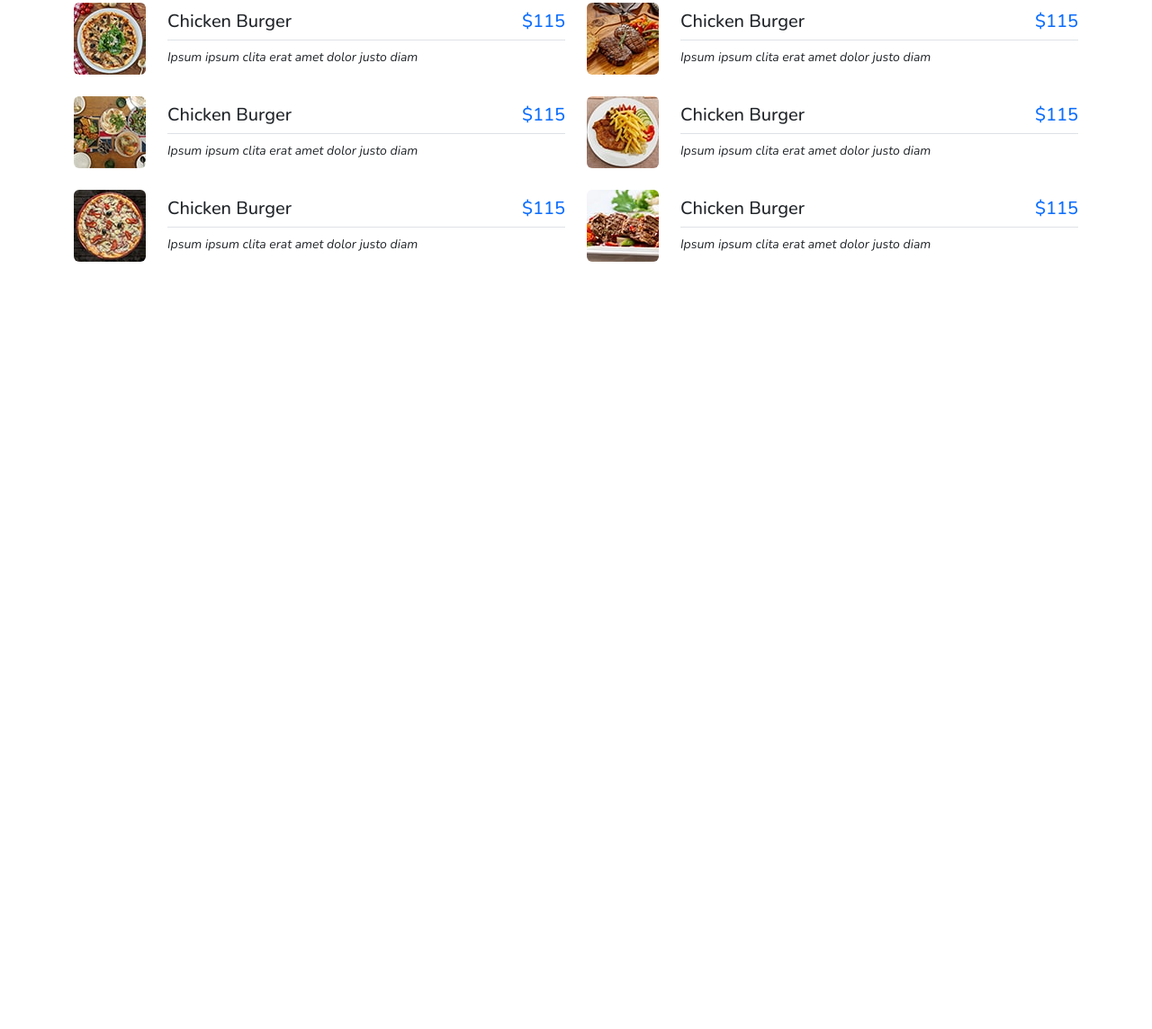
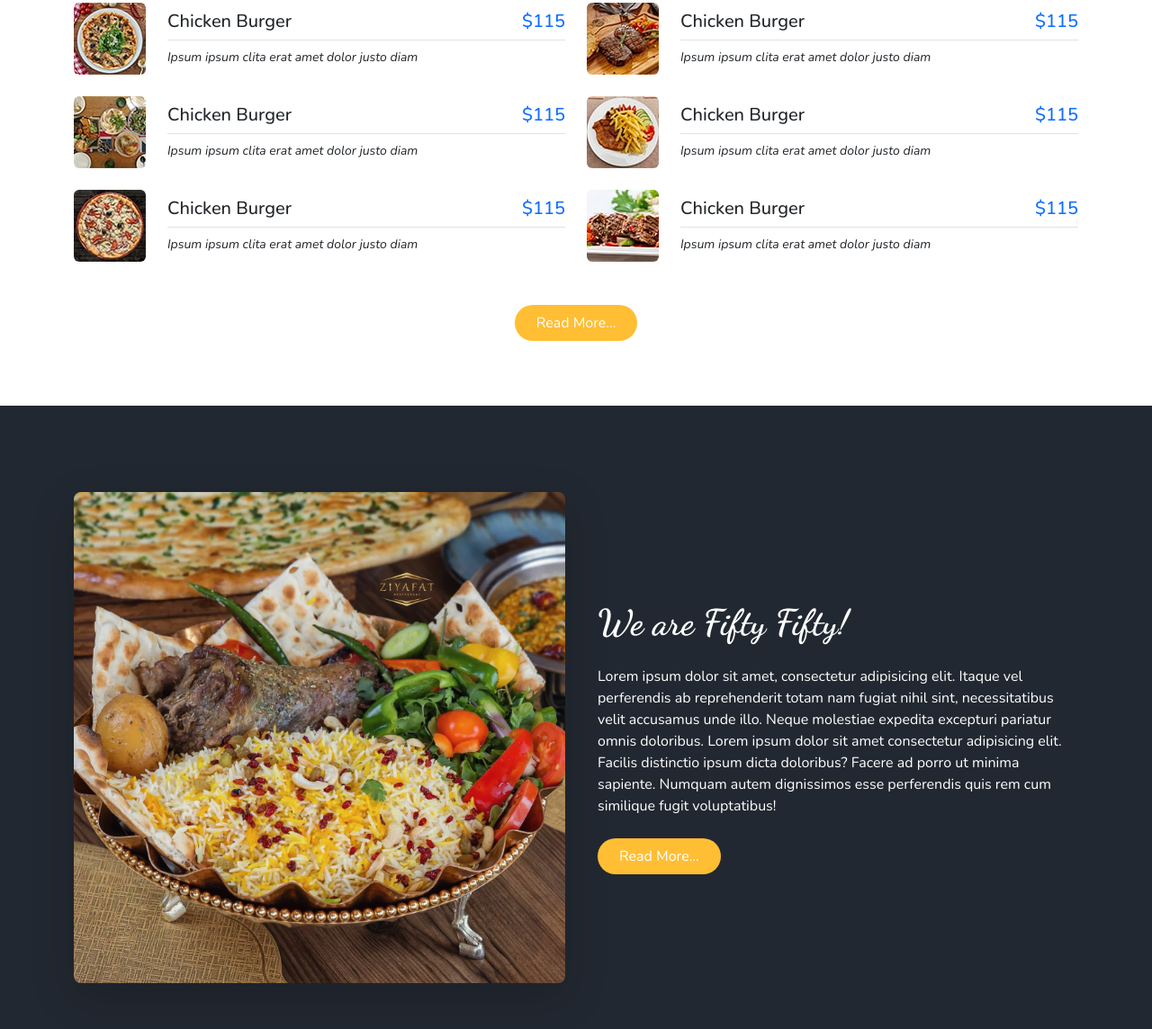
Before and after one commit to Mirwais01/restaurant-web, a plain HTML site: page index.html in a window 1280 px wide. Shown: the part 1494-2638 px from the top of the page at 90% size. Before the commit the page ends 1833 px from the top, so only its background shows below. Drawn offline with nearby package versions, Linux system fonts and the light colour scheme.

Commit message:
about section added

```diff
--- a/index.html
+++ b/index.html
@@ -13,6 +13,7 @@
       crossorigin="anonymous"
     />
 
+    <!-- icons  -->
     <link
       href="https://cdnjs.cloudflare.com/ajax/libs/font-awesome/5.10.0/css/all.min.css"
       rel="stylesheet"
@@ -233,7 +234,7 @@
     <!-- end   -->
 
     <!-- menu section  -->
-    <section class="mt-5 mb-5 mx-2">
+    <section class="mt-5 mb-5 pb-4 mx-2">
       <div class="container">
         <div class="text-center mb-5" data-wow-delay="0.1s">
           <h3
@@ -808,8 +809,60 @@
             </div>
           </div>
         </div>
+
+        <div class="text-center mt-5">
+          <a
+            href=""
+            class="text-decoration-none text-white py-2 d-inline-block px-4 bg-yellow bg-yellowHover rounded-pill"
+            >Read More...</a
+          >
+        </div>
       </div>
     </section>
+    <!-- end of the menu  -->
+
+    <!-- short information -->
+    <section class="my-5">
+      <div class="container-fluid py-5 bg-lightBlack">
+        <div class="container py-5">
+          <div class="row align-items-center">
+            <!-- image  -->
+            <div class="col-12 col-lg-6">
+              <img
+                class="rounded-3 shadow-lg img-fluid"
+                src="./images/about.jpg"
+                alt=""
+              />
+            </div>
+            <div class="col-12 col-lg-6 text-white ps-lg-4">
+              <h1
+                class="font-family fw-bold mb-4 mt-5 mt-lg-0 text-center text-lg-start"
+              >
+                We are Fifty Fifty!
+              </h1>
+              <p style="text-align: justify" class="text-lg-start">
+                Lorem ipsum dolor sit amet, consectetur adipisicing elit. Itaque
+                vel perferendis ab reprehenderit totam nam fugiat nihil sint,
+                necessitatibus velit accusamus unde illo. Neque molestiae
+                expedita excepturi pariatur omnis doloribus. Lorem ipsum dolor
+                sit amet consectetur adipisicing elit. Facilis distinctio ipsum
+                dicta doloribus? Facere ad porro ut minima sapiente. Numquam
+                autem dignissimos esse perferendis quis rem cum similique fugit
+                voluptatibus!
+              </p>
+              <div class="mt-4 text-center text-lg-start">
+                <a
+                  href=""
+                  class="text-decoration-none text-white py-2 d-inline-block px-4 bg-yellow bg-yellowHover rounded-pill"
+                  >Read More...</a
+                >
+              </div>
+            </div>
+          </div>
+        </div>
+      </div>
+    </section>
+    <!-- end of short information  -->
 
     <script
       src="https://cdn.jsdelivr.net/npm/bootstrap@5.3.3/dist/js/bootstrap.bundle.min.js"
--- a/style.css
+++ b/style.css
@@ -192,3 +192,7 @@ body {
 .nav-pills .nav-item .active {
   border-bottom: 2px solid #ffae00;
 }
+
+.bg-lightBlack {
+  background-color: #222831;
+}
```
Also changed, not shown: images/about.jpg (added).
